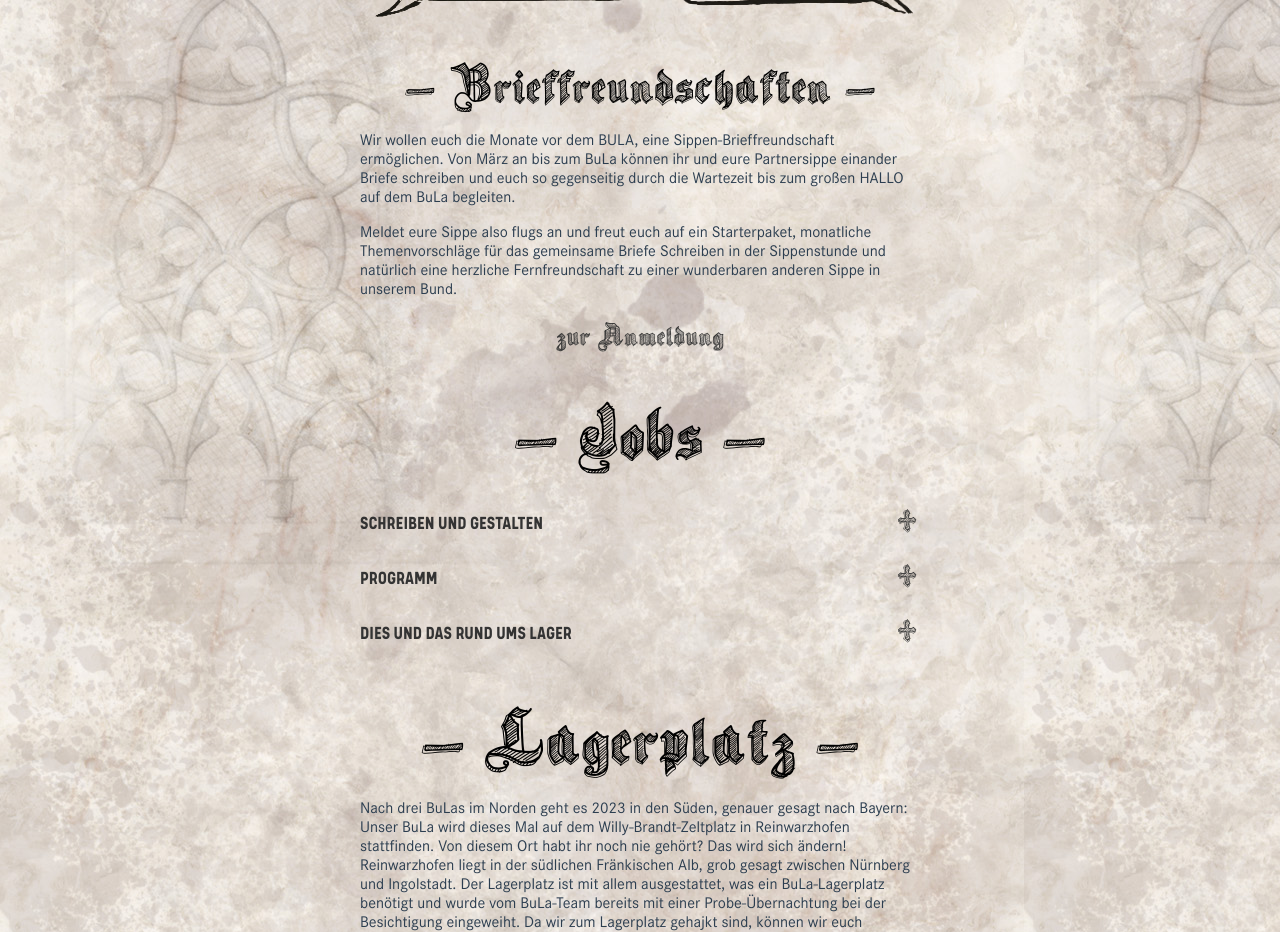
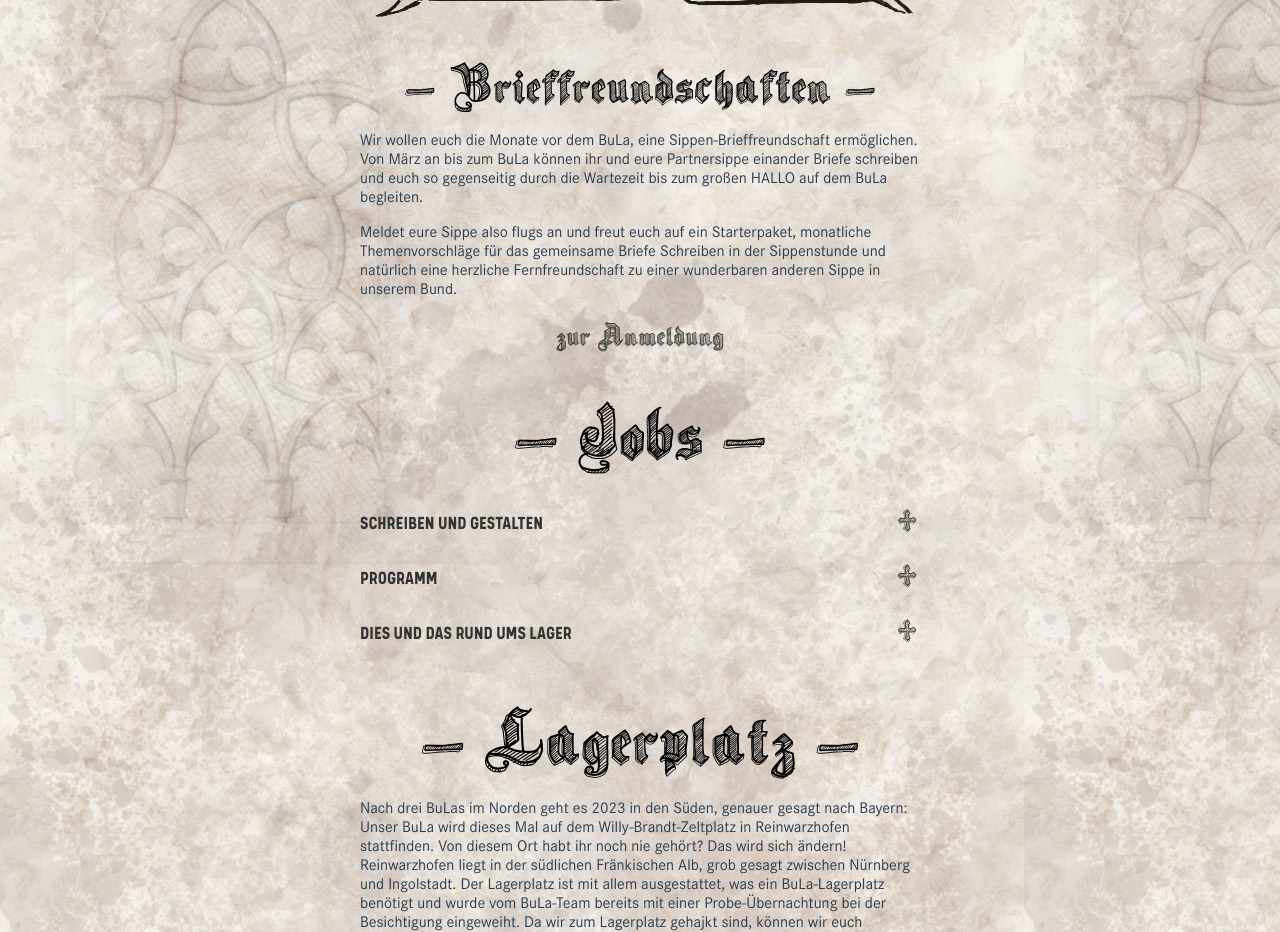
Before and after one commit to mathisfechner/bula2023, a Vue app in the folder vue/bula2023/: page / in a window 1280 px wide. Shown: the part 1840-2772 px from the top of the page. Built offline with nearby package versions, Linux system fonts and the light colour scheme.

Commit message:
BULA => BuLa

```diff
--- a/vue/bula2023/public/index.html
+++ b/vue/bula2023/public/index.html
@@ -265,7 +265,7 @@
   <body>
     <noscript>
       <strong
-        >Ohne Javascript funktioniert die Bula Webseite leider nicht.
+        >Ohne Javascript funktioniert die BuLa Webseite leider nicht.
         Sorry!</strong
       >
     </noscript>
--- a/vue/bula2023/src/views/Home.vue
+++ b/vue/bula2023/src/views/Home.vue
@@ -14,7 +14,7 @@
       Brieffreundschaften
     </h2>
     <p>
-      Wir wollen euch die Monate vor dem BULA, eine Sippen-Brieffreundschaft
+      Wir wollen euch die Monate vor dem BuLa, eine Sippen-Brieffreundschaft
       ermöglichen. Von März an bis zum BuLa können ihr und eure Partnersippe
       einander Briefe schreiben und euch so gegenseitig durch die Wartezeit bis
       zum großen HALLO auf dem BuLa begleiten.
--- a/vue/bula2023/src/views/Penpals.vue
+++ b/vue/bula2023/src/views/Penpals.vue
@@ -2,7 +2,7 @@
   <main>
     <h2>Brieffreundschaften</h2>
     <p>
-      Wir wollen euch die Monate vor dem BULA, eine Sippen-Brieffreundschaft
+      Wir wollen euch die Monate vor dem BuLa, eine Sippen-Brieffreundschaft
       ermöglichen. Von März an bis zum BuLa können ihr und eure Partnersippe
       einander Briefe schreiben und euch so gegenseitig durch die Wartezeit bis
       zum großen HALLO auf dem BuLa begleiten.
```
